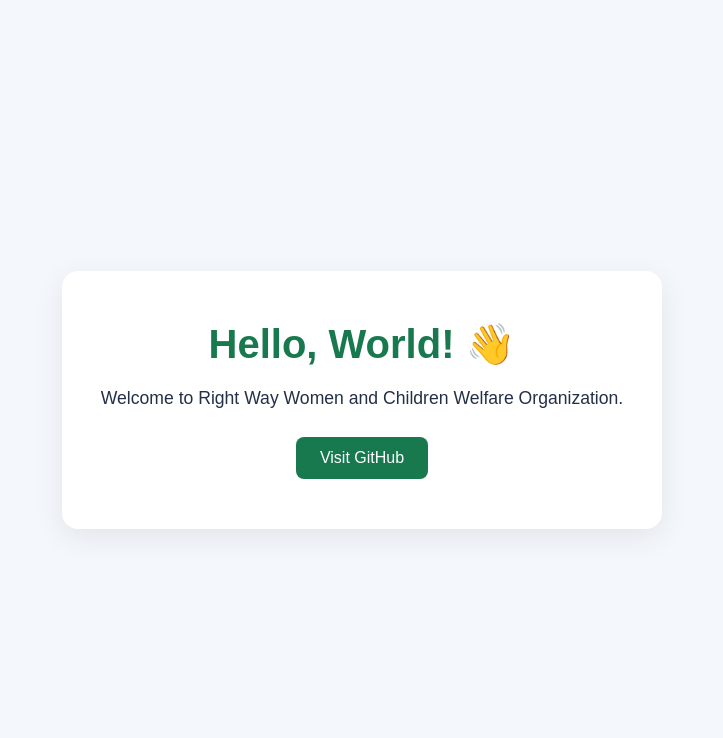
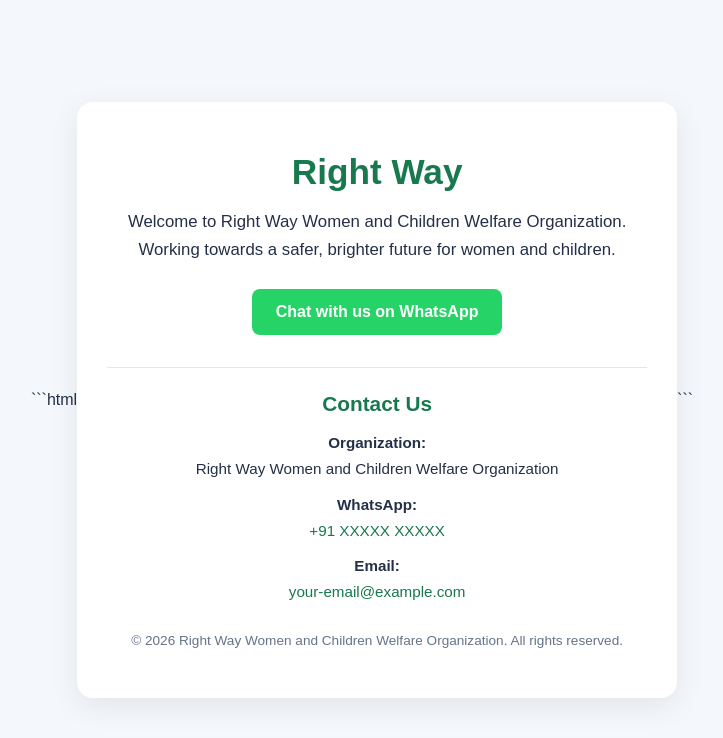
Before and after one commit to RightwayWelfare/rightwaywelfare, a plain HTML site: page index.html in a window 1280 px wide. Shown: the whole page, without its empty margins (278-1001 px from the left). Drawn offline with Linux system fonts and the light colour scheme.

Commit message:
Revise index.html for organization branding and contact
Updated the title and added a WhatsApp contact button. Enhanced styling and added a contact section with organization details.

````diff
--- a/index.html
+++ b/index.html
@@ -1,10 +1,10 @@
-
+```html
 <!DOCTYPE html>
 <html lang="en">
 <head>
     <meta charset="UTF-8">
     <meta name="viewport" content="width=device-width, initial-scale=1.0">
-    <title>Hello World | Right Way Welfare</title>
+    <title>Right Way Women and Children Welfare Organization</title>
 
     <style>
         * {
@@ -22,6 +22,7 @@
             align-items: center;
             justify-content: center;
             text-align: center;
+            padding: 20px 0;
         }
 
         .container {
@@ -36,40 +37,113 @@
         h1 {
             color: #18794e;
             margin-bottom: 16px;
-            font-size: 2.5rem;
+            font-size: 2.2rem;
         }
 
         p {
-            font-size: 1.1rem;
+            font-size: 1.05rem;
             line-height: 1.7;
             margin-bottom: 24px;
         }
 
-        a {
+        .whatsapp-btn {
             display: inline-block;
-            background: #18794e;
+            background: #25D366;
             color: white;
-            padding: 12px 24px;
+            padding: 14px 24px;
             border-radius: 8px;
+            text-decoration: none;
+            font-weight: bold;
+            transition: background 0.3s;
+        }
+
+        .whatsapp-btn:hover {
+            background: #1da851;
+        }
+
+        .contact {
+            margin-top: 32px;
+            padding-top: 24px;
+            border-top: 1px solid #e5e7eb;
+        }
+
+        .contact h2 {
+            color: #18794e;
+            font-size: 1.3rem;
+            margin-bottom: 14px;
+        }
+
+        .contact p {
+            font-size: 0.95rem;
+            margin-bottom: 10px;
+        }
+
+        .contact a {
+            color: #18794e;
             text-decoration: none;
         }
 
-        a:hover {
-            background: #125c3b;
+        .contact a:hover {
+            text-decoration: underline;
+        }
+
+        footer {
+            margin-top: 28px;
+            color: #64748b;
+            font-size: 0.85rem;
         }
     </style>
 </head>
+
 <body>
     <main class="container">
-        <h1>Hello, World! 👋</h1>
+        <h1>Right Way</h1>
+
         <p>
             Welcome to Right Way Women and Children
             Welfare Organization.
+            <br>
+            Working towards a safer, brighter future
+            for women and children.
         </p>
-        <a href="https://github.com/" target="_blank"
-           rel="noopener noreferrer">
-            Visit GitHub
+
+        <a
+            class="whatsapp-btn"
+            href="https://wa.me/91XXXXXXXXXX?text=Hello%2C%20I%20would%20like%20to%20know%20more%20about%20your%20organization."
+            target="_blank"
+            rel="noopener noreferrer"
+        >
+            Chat with us on WhatsApp
         </a>
+
+        <section class="contact">
+            <h2>Contact Us</h2>
+
+            <p>
+                <strong>Organization:</strong><br>
+                Right Way Women and Children Welfare Organization
+            </p>
+
+            <p>
+                <strong>WhatsApp:</strong><br>
+                <a href="https://wa.me/91XXXXXXXXXX">
+                    +91 XXXXX XXXXX
+                </a>
+            </p>
+
+            <p>
+                <strong>Email:</strong><br>
+                <a href="mailto:your-email@example.com">
+                    your-email@example.com
+                </a>
+            </p>
+        </section>
+
+        <footer>
+            &copy; 2026 Right Way Women and Children Welfare
+            Organization. All rights reserved.
+        </footer>
     </main>
 </body>
 </html>
+```
````
